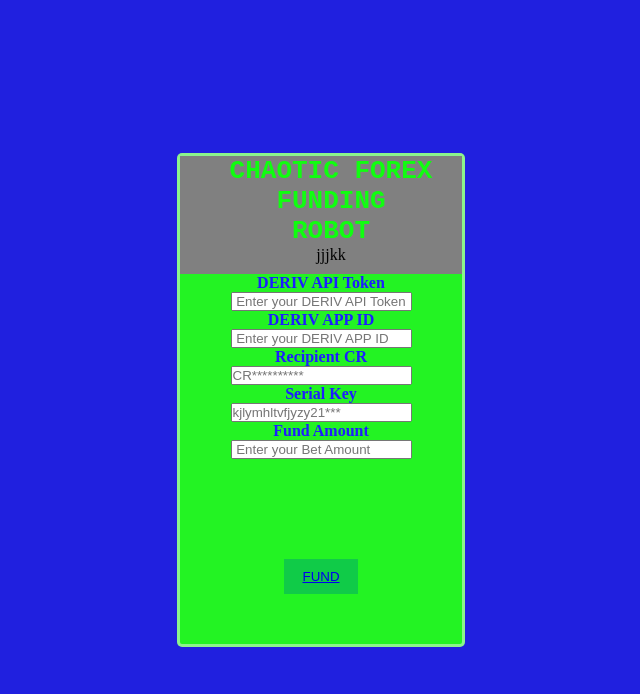
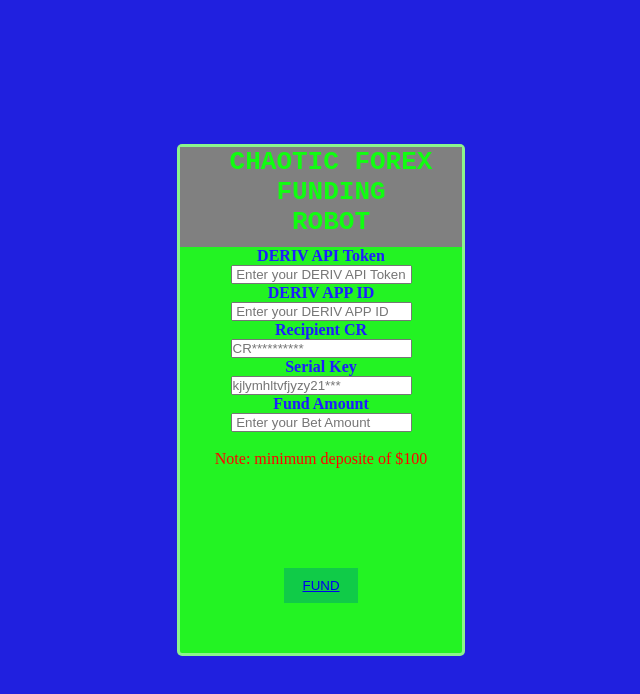
Before and after one commit to Chaoticnextleveltrading/funding-server, a plain HTML site: page index.html in a window 1280 px wide. Shown: the whole page, without its empty margins (319-959 px from the left). Drawn offline with Linux system fonts and the light colour scheme.

Commit message:
Update index.html

```diff
--- a/index.html
+++ b/index.html
@@ -17,7 +17,6 @@
 
 <div  class="header_info"><h1> CHAOTIC FOREX <br> FUNDING</h1>
         <H1>ROBOT</H1>
-       <p>jjjkk</p>
 
 </div>
 
@@ -58,6 +57,7 @@
         <div class="input_stuff">
             <p> <b>Fund Amount</b> </p>
             <input type="text" placeholder=" Enter your Bet Amount">
+              <div class="note"> <br> Note:  minimum deposite of $100 <br>
          <!-- <div class="note"> <br> Note: Due to your Delay on Deriv broker Deposit <br> deposite you will need a minimum deposite of $300 <br> -->
               <!-- Potential profit will placed at $80,000</div>   -->
         <!-- <div class="note"> <br> Your funds <br> is processing   </div>   -->
```
